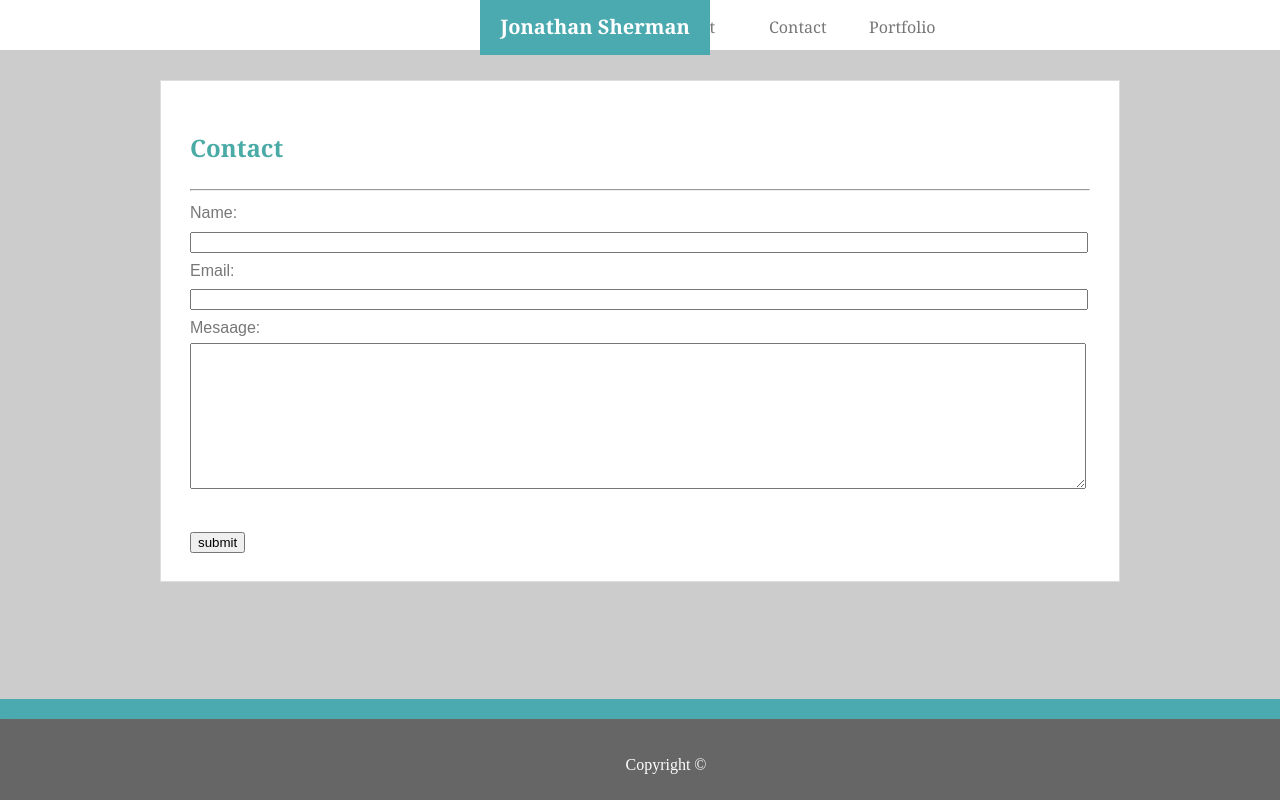
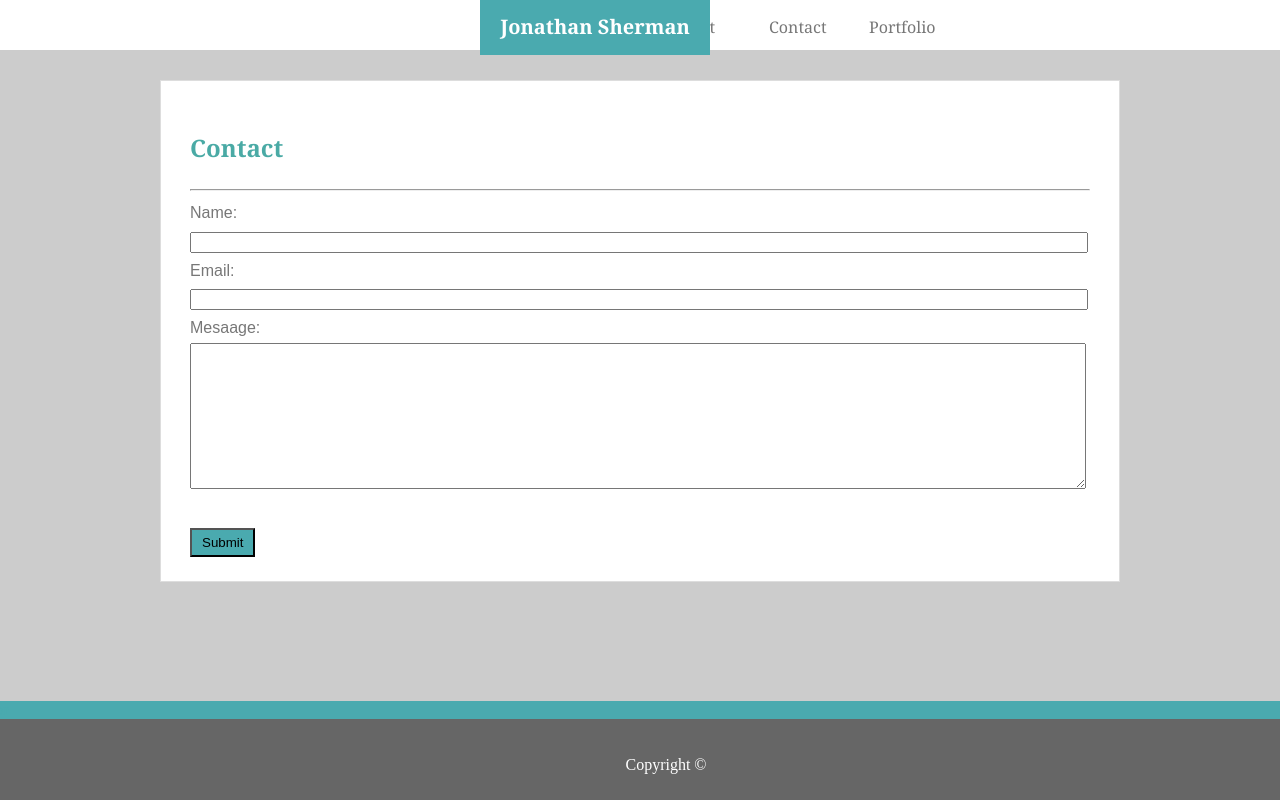
Before and after one commit to sherman0513/Basic-Portfolio, a plain HTML site: page contact.html in a window 1280 px wide. Drawn offline with Linux system fonts and the light colour scheme.

Commit message:
updated files

```diff
--- a/assets/css/style.css
+++ b/assets/css/style.css
@@ -10,12 +10,18 @@
     color: #4aaaa5;
     font-family: 'Georgia', Times, 'Times New Roman', serif;
 }
+
 hr {
     background-color: grey;
 }
 
 body {
     background-color: #cccccc;
+}
+
+#c1 {
+    background: #4aaaaf;
+    padding: 5px 10px 5px 10px;
 }
 
 #bio-image {
@@ -52,7 +58,6 @@ img {
     bottom: 65px;
     z-index: 2;
     width: 110%;
-    padding:1px;
     left: -5%;
     color: #4aaaaf;
 }
@@ -95,8 +100,6 @@ img {
     color: #777777;
     top: 0;
     right: 215px;
-    border-color: #777777;
-    z-index: 3;
 }
 
 .box-6 {
--- a/contact.html
+++ b/contact.html
@@ -54,7 +54,7 @@
                 <textarea wrap="soft" type="text" name="Message" style="height:140px; width:890px;"></textarea>
                 <br>
                 <br>
-                <input type="submit" value="submit">
+                <input id="c1" type="submit" value="Submit">
             </form>
         </div>
     </div>
```
